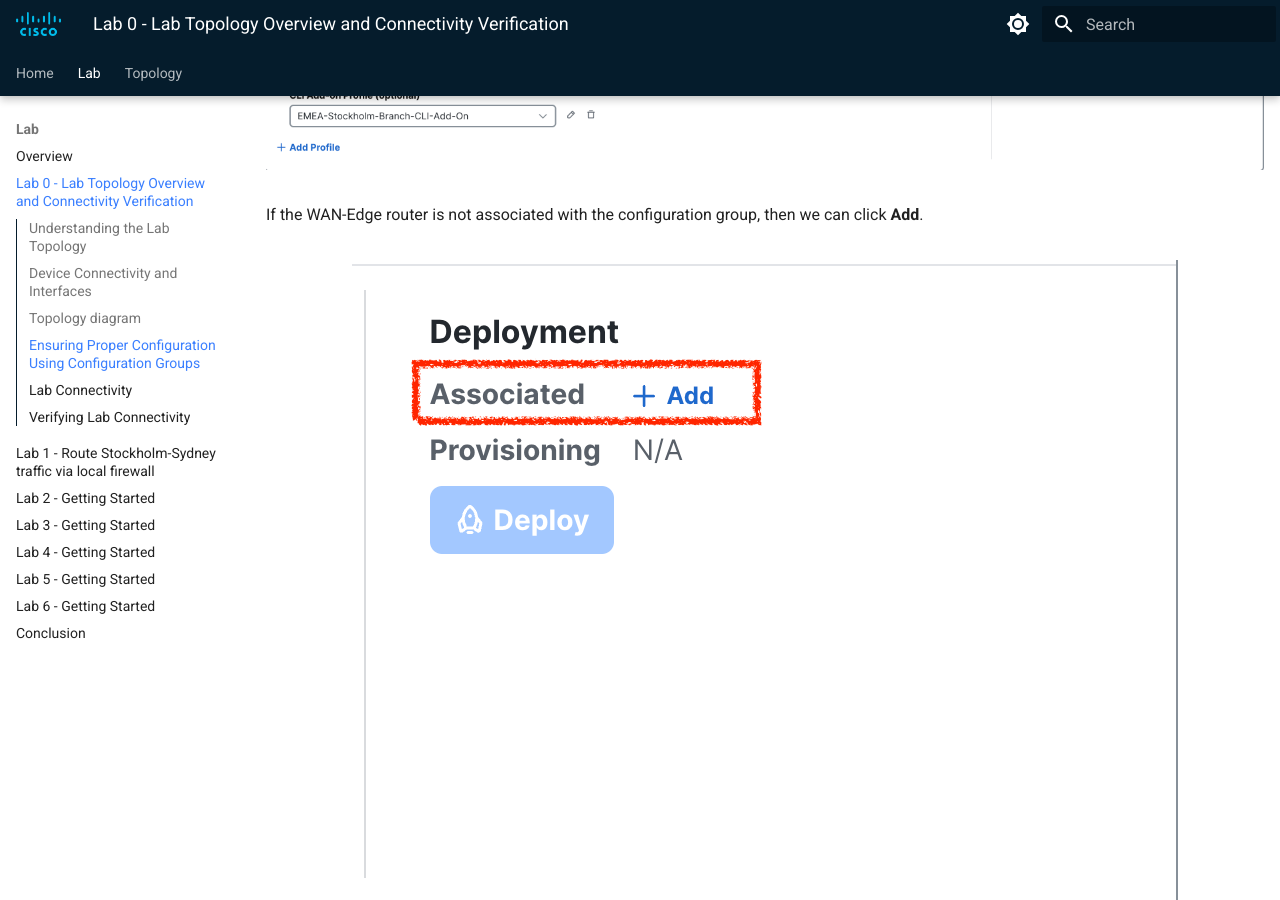
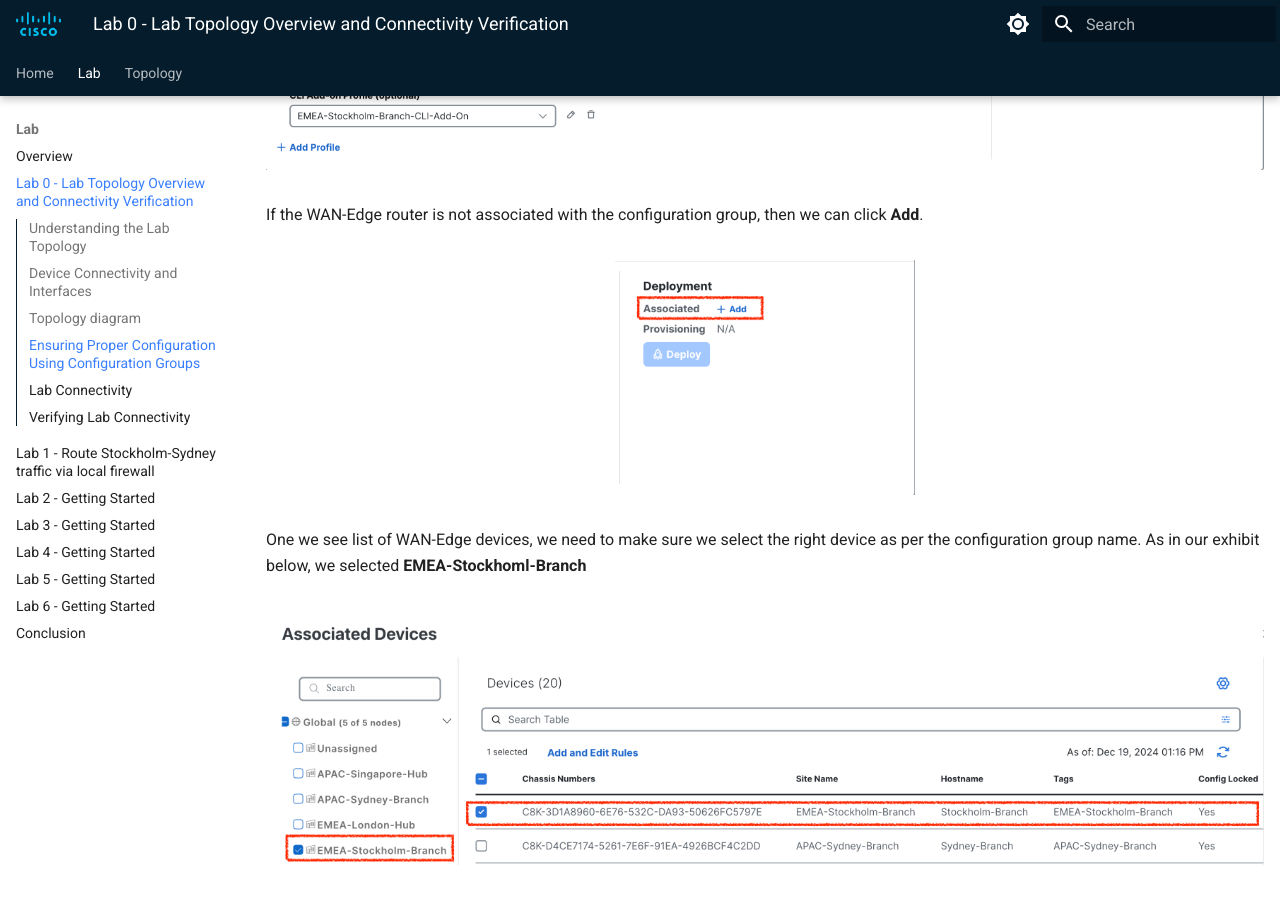
Before and after one commit to ciscodocs/ltrent-2008-clemea25, an MkDocs documentation site: the page built from docs/lab0_getting_started.md, in a window 1280 px wide and 900 px high, scrolled down 4595 px. Built offline with MkDocs 1.6.1 and Material for MkDocs 9.7.7, drawn with Linux system fonts in a browser that asks for light colours.

Commit message:
Lab 0 Task finalized.

```diff
--- a/docs/lab0_getting_started.md
+++ b/docs/lab0_getting_started.md
@@ -114,7 +114,7 @@ Verify that corresponding configuration group have a device associated with it o
 If the WAN-Edge router is not associated with the configuration group, then we can click **Add**.
 
 <figure markdown>
-  ![Configuration Group Add Device](./assets/cg-add.png){ align=left, .off-glb }
+  ![Configuration Group Add Device](./assets/cg-add.png){ width="300", align=left, .off-glb }
 </figure>
 
 One we see list of WAN-Edge devices, we need to make sure we select the right device as per the configuration group name.
```
